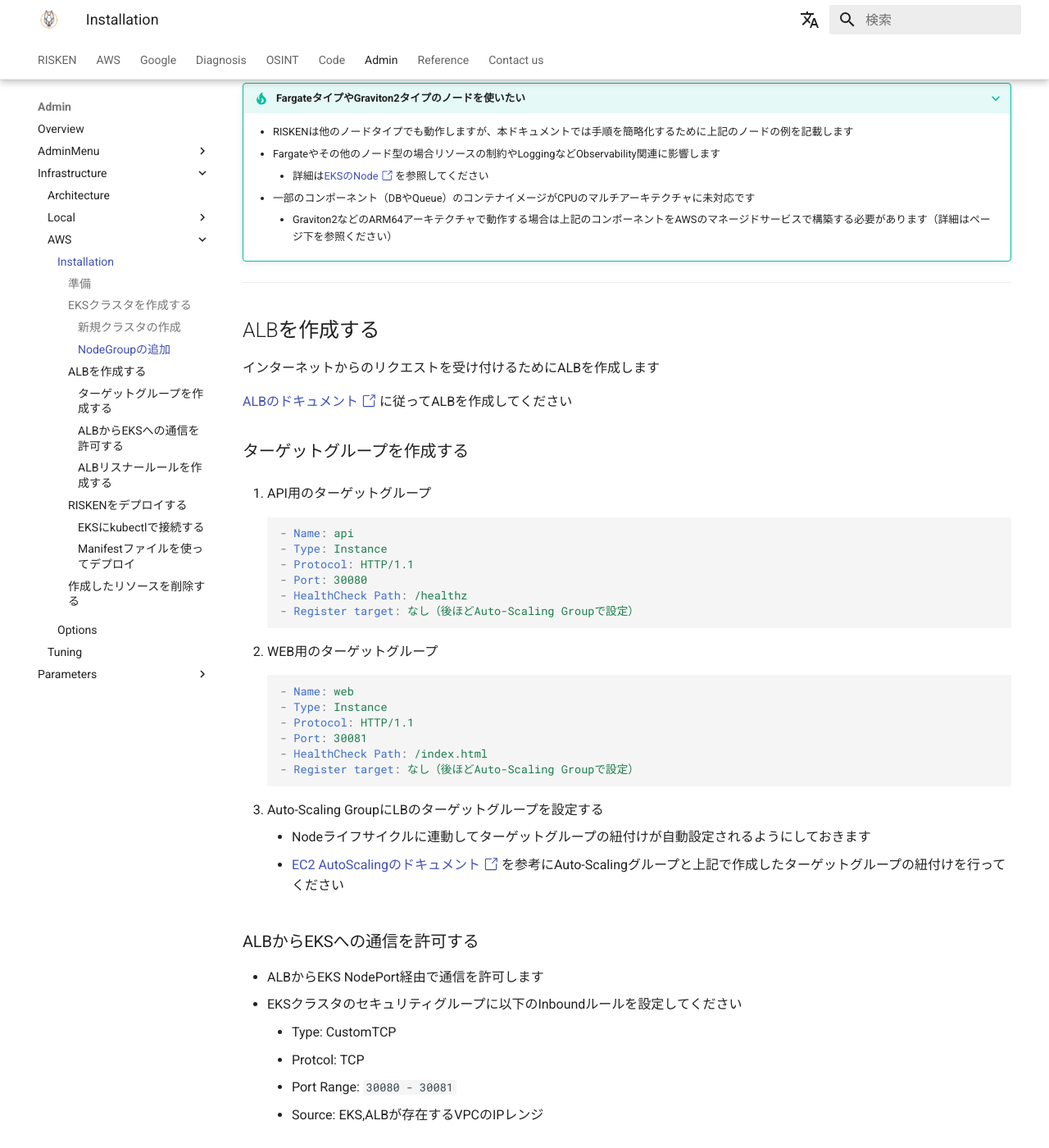
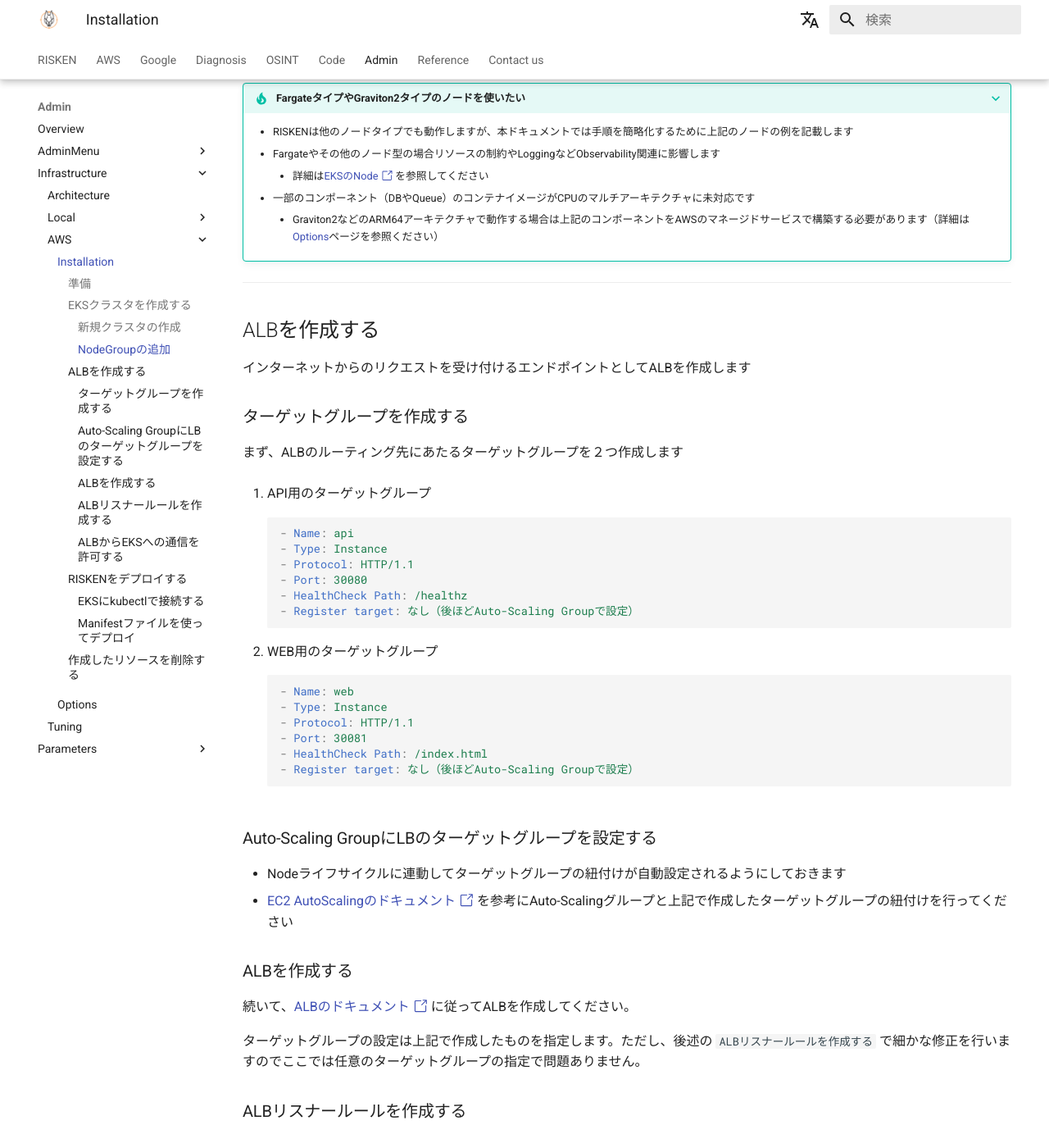
Before and after one commit to ca-risken/doc, an MkDocs documentation site: the page built from docs/admin/infra_aws.md, in a window 1280 px wide and 1400 px high, scrolled down 2104 px. Shown: the whole window at 82% size. Built offline with MkDocs 1.6.1 and Material for MkDocs 9.7.7, drawn with Linux system fonts in a browser that asks for light colours; comment, search, counter and statistics services are not loaded; some of the changed text lies outside the part shown.

Commit message:
fix: aws installation

````diff
--- a/docs/admin/infra_aws.md
+++ b/docs/admin/infra_aws.md
@@ -88,17 +88,17 @@ RISKENをAWS上に構築する上で以下の項目が必要になります
     - Fargateやその他のノード型の場合リソースの制約やLoggingなどObservability関連に影響します
         - 詳細は[EKSのNode :octicons-link-external-24:](https://docs.aws.amazon.com/ja_jp/eks/latest/userguide/eks-compute.html){ target="_blank" } を参照してください
     - 一部のコンポーネント（DBやQueue）のコンテナイメージがCPUのマルチアーキテクチャに未対応です
-        - Graviton2などのARM64アーキテクチャで動作する場合は上記のコンポーネントをAWSのマネージドサービスで構築する必要があります（詳細はページ下を参照ください）
+        - Graviton2などのARM64アーキテクチャで動作する場合は上記のコンポーネントをAWSのマネージドサービスで構築する必要があります（詳細は[Options](/admin/infra_aws_option/)ページを参照ください）
 
 ---
 
 ## ALBを作成する
 
-インターネットからのリクエストを受け付けるためにALBを作成します
-
-[ALBのドキュメント :octicons-link-external-24:](https://docs.aws.amazon.com/elasticloadbalancing/latest/application/application-load-balancer-getting-started.html){ target="_blank" } に従ってALBを作成してください
+インターネットからのリクエストを受け付けるエンドポイントとしてALBを作成します
 
 ### ターゲットグループを作成する
+
+まず、ALBのルーティング先にあたるターゲットグループを２つ作成します
 
 1. API用のターゲットグループ
 ```yaml
@@ -120,19 +120,17 @@ RISKENをAWS上に構築する上で以下の項目が必要になります
 - Register target: なし（後ほどAuto-Scaling Groupで設定）
 ```
 
-3. Auto-Scaling GroupにLBのターゲットグループを設定する
-    - Nodeライフサイクルに連動してターゲットグループの紐付けが自動設定されるようにしておきます
-    - [EC2 AutoScalingのドキュメント :octicons-link-external-24:](https://docs.aws.amazon.com/autoscaling/ec2/userguide/attach-load-balancer-asg.html){ target="_blank" } を参考にAuto-Scalingグループと上記で作成したターゲットグループの紐付けを行ってください
+### Auto-Scaling GroupにLBのターゲットグループを設定する
+
+- Nodeライフサイクルに連動してターゲットグループの紐付けが自動設定されるようにしておきます
+- [EC2 AutoScalingのドキュメント :octicons-link-external-24:](https://docs.aws.amazon.com/autoscaling/ec2/userguide/attach-load-balancer-asg.html){ target="_blank" } を参考にAuto-Scalingグループと上記で作成したターゲットグループの紐付けを行ってください
 
 
-### ALBからEKSへの通信を許可する
+### ALBを作成する
 
-- ALBからEKS NodePort経由で通信を許可します
-- EKSクラスタのセキュリティグループに以下のInboundルールを設定してください
-    - Type: CustomTCP
-    - Protcol: TCP
-    - Port Range: `30080 - 30081`
-    - Source: EKS,ALBが存在するVPCのIPレンジ
+続いて、[ALBのドキュメント :octicons-link-external-24:](https://docs.aws.amazon.com/elasticloadbalancing/latest/application/application-load-balancer-getting-started.html){ target="_blank" } に従ってALBを作成してください。
+
+ターゲットグループの設定は上記で作成したものを指定します。ただし、後述の `ALBリスナールールを作成する` で細かな修正を行いますのでここでは任意のターゲットグループの指定で問題ありません。
 
 ### ALBリスナールールを作成する
 
@@ -177,6 +175,17 @@ THEN:
         - その際に必要なRedirectURIはALBの場合には以下になります
         - `https://{your-domain}/oauth2/idpresponse`
         - 詳細は[AWSドキュメント :octicons-link-external-24:](https://docs.aws.amazon.com/es_es/elasticloadbalancing/latest/application/listener-authenticate-users.html){ target="_blank" } を参照してください
+
+### ALBからEKSへの通信を許可する
+
+最後に `ALB` -> ( `TargetGroup` ) -> `EKS` への通信の設定を行います
+
+- ALBからEKS NodePort経由で通信を許可します
+- EKSクラスタのセキュリティグループに以下のInboundルールを設定してください
+    - Type: CustomTCP
+    - Protcol: TCP
+    - Port Range: `30080 - 30081`
+    - Source: ALBに設定したセキュリティグループ
 
 ---
 
````
